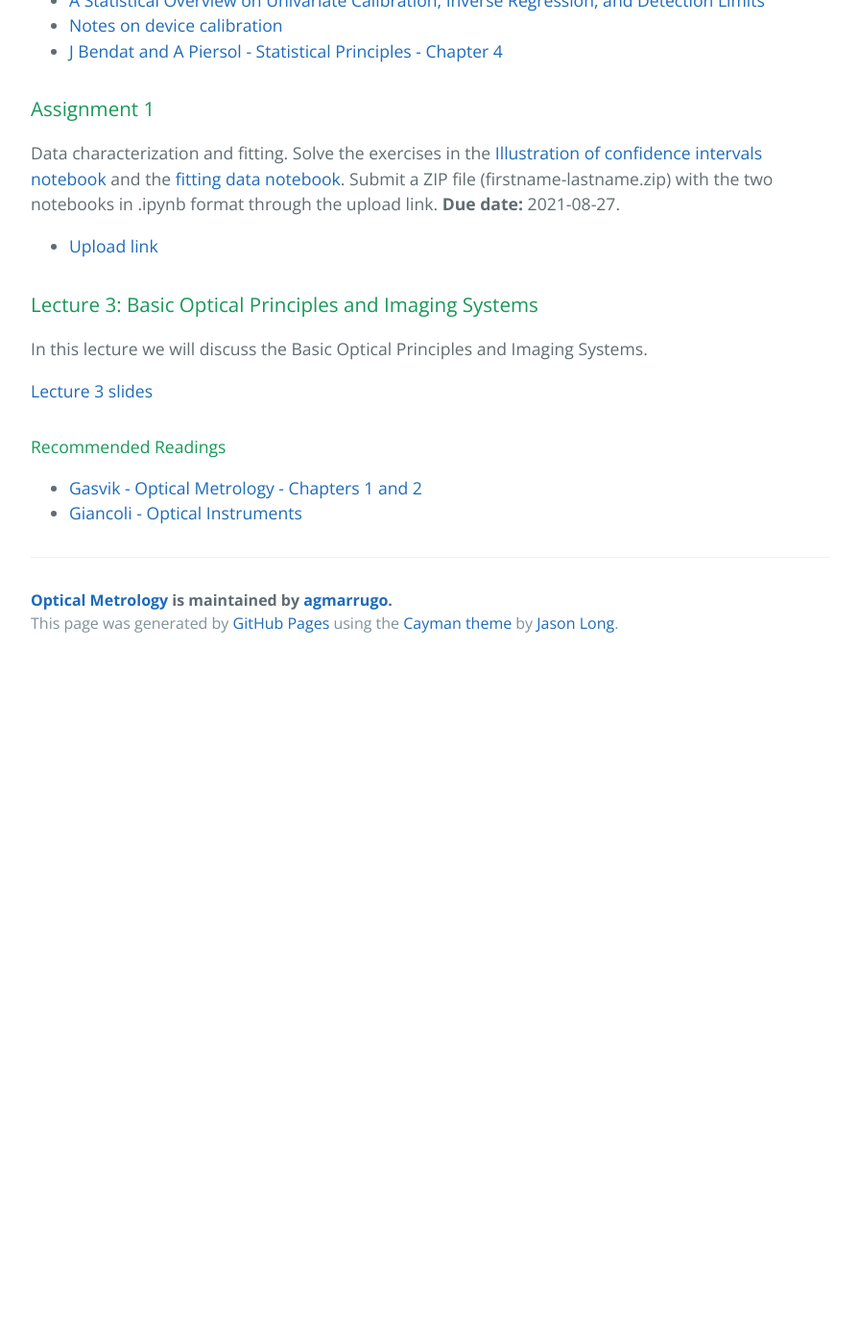
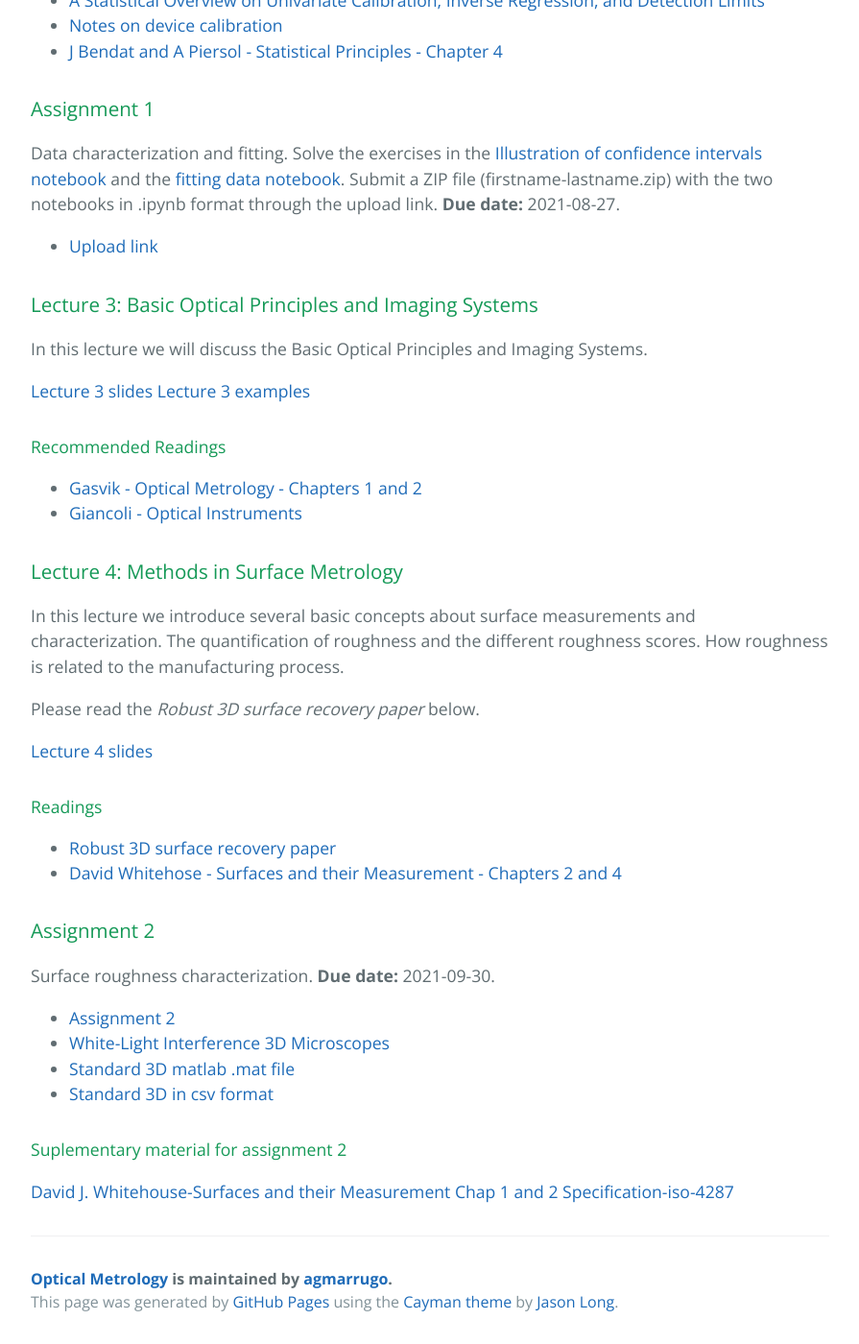
Before and after one commit to opi-lab/optical-metrology-2021, a Jekyll site: the page built from index.md, in a window 1280 px wide and 1400 px high, scrolled down 2683 px. Shown: the whole window at 96% size, without its empty margins (192-1087 px from the left). Built offline with Jekyll 4.4.1, drawn with Linux system fonts in a browser that asks for light colours; before the commit the page ends 3376 px from its top, so only the background shows below that.

Commit message:
Update index.md

```diff
--- a/index.md
+++ b/index.md
@@ -116,39 +116,41 @@ Data characterization and fitting. Solve the exercises in the [Illustration of c
 In this lecture we will discuss the Basic Optical Principles and Imaging Systems.
 
 [Lecture 3 slides]({{site.url}}lectures/Lecture_03.pdf)
+[Lecture 3 examples]({{site.url}}lectures/Lecture_03-examples.pdf)
 
 #### Recommended Readings
 
 - [Gasvik - Optical Metrology - Chapters 1 and 2]({{site.url}}pdfs/gasvik-01-02.pdf)
 - [Giancoli - Optical Instruments]({{site.url}}pdfs/giancoli-ch-25-optical-instruments.pdf)
 
-<!--
 
-### Lecture 2: Methods in Surface Metrology
-We will first dive into this topic to do a lab practice next friday March 1st. In this lecture we introduce several basic concepts about surface measurements and characterization. The quantification of roughness and the different roughness scores. How roughness is related to the manufacturing process.
+### Lecture 4: Methods in Surface Metrology
+In this lecture we introduce several basic concepts about surface measurements and characterization. The quantification of roughness and the different roughness scores. How roughness is related to the manufacturing process.
 
 Please read the *Robust 3D surface recovery paper* below.
 
-[Lecture 2 slides]({{site.url}}lectures/Lecture_04.pdf)
+[Lecture 4 slides]({{site.url}}lectures/Lecture_04.pdf)
 
 #### Readings
 
 - [Robust 3D surface recovery paper](https://arxiv.org/abs/1901.08153)
 - [David Whitehose - Surfaces and their Measurement - Chapters 2 and 4](pdfs/whitehouse-surfaces-and-their-measurement-(2002).pdf)
 
-### Assignment 1
+### Assignment 2
 
-Surface roughness characterization. **Due date:** 2019-04-20.
+Surface roughness characterization. **Due date:** 2021-09-30.
 
-- [Assignment 1]({{site.url}}pdfs/Roughness-activity-presentation.pdf)
+- [Assignment 2]({{site.url}}pdfs/Roughness-activity-presentation.pdf)
 - [White-Light Interference 3D Microscopes]({{site.url}}pdfs/10-kevin-g-harding-handbook-of-optical-dimensional-metrology-wli-microscopy.pdf)
 - [Standard 3D matlab .mat file](https://www.dropbox.com/s/f9tr9z18bwoxu8c/standard_R3D.mat?dl=0)
 - [Standard 3D in csv format](https://www.dropbox.com/sh/cpt4x2xopdrqkbj/AACJpXsd-GhgCfWLlcpL9wJFa?dl=0)
 
-#### Suplementary material for assignment 1
+#### Suplementary material for assignment 2
 
 [David J. Whitehouse-Surfaces and their Measurement Chap 1 and 2](https://www.dropbox.com/s/d4mcz2v2hkyq5lm/David%20J.%20Whitehouse-Surfaces%20and%20their%20Measurement%20%282002%29.pdf?dl=0)
 [Specification-iso-4287](https://www.dropbox.com/s/nbri2six0kqbeuc/Specification-iso-4287.pdf?dl=0)
+
+<!--
 
 
 
```
